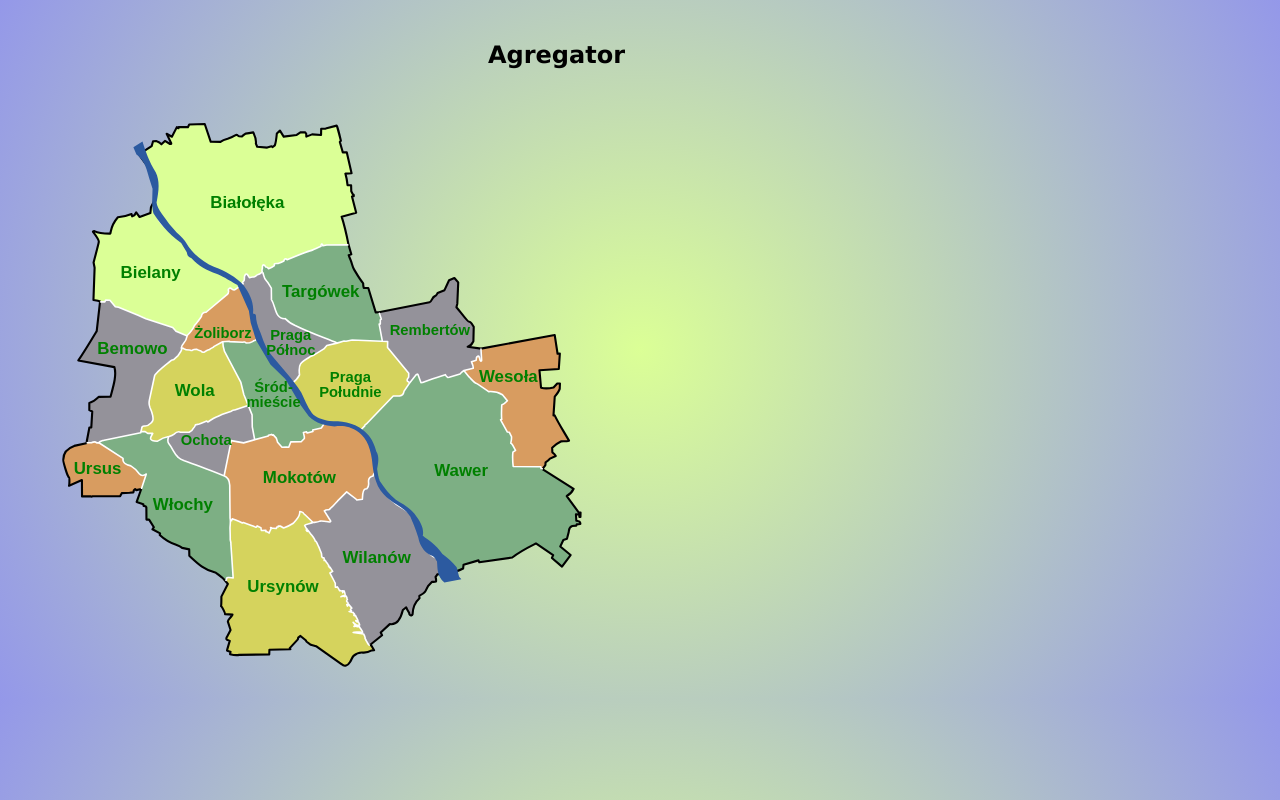
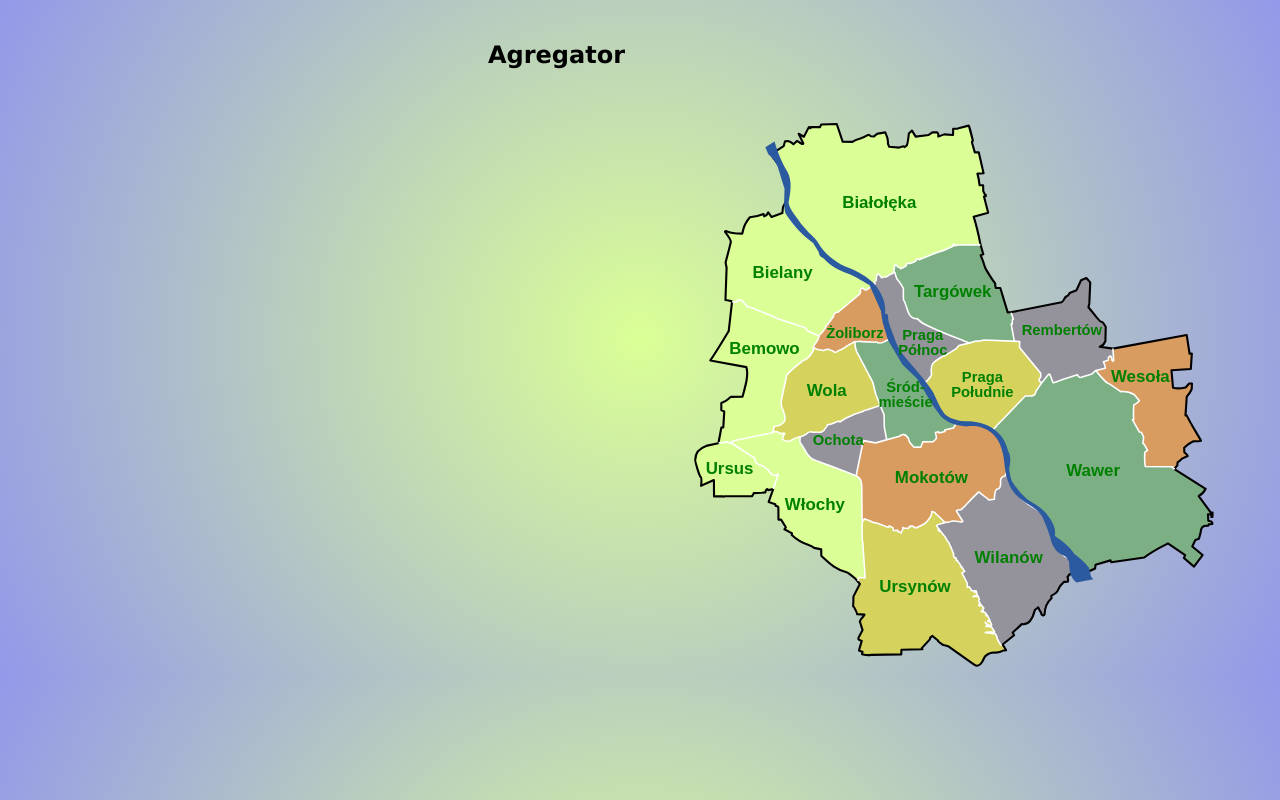
Before and after one commit to Sankti/React_Adventure, a React (Create React App) app: page / in a window 1280 px wide. Built offline with nearby package versions, Linux system fonts and the light colour scheme.

Commit message:
Updating map component & styling

```diff
--- a/src/components/warsaw-map/warsaw-map.component.jsx
+++ b/src/components/warsaw-map/warsaw-map.component.jsx
@@ -22,15 +22,15 @@ function SvgComponent(props) {
           d="M178.129 158.395c.329 28.15 13.658 50.02 38.938 60.924 4.688 2.017 13.37 8.198 22.86 22 4.576 6.657 5.816 15.873 13.619 24.555 14.843 14.49 28.133 21.088 49.586 25.736 12.475 2.695 27.015 11 39.649 25.848-3.41 2.461-6.41 4.301-10.614 7.697-5.189 4.192-7.59-5.636-12.092-1.638-1.589 1.231-1.993 2.01-.811 4.415.517 4.44-1.516 5.89-3.52 7.538l-39.1 32.79c-6.949-.322-8.315 3.608-8.938 8.256-2.773 4.04-5.256 8.038-9.035 12.22-3.086 2.696-5.426 5.752-6.385 9.663-1.944 2.98-4.19 6.049-6.466 8.728-1.642 1.931-3.965 3.843-4.776 6.009l-21.296-8.78-6.273-7.393-50.856-16.354-14.786-6.721-36.966-15.01-6.05-.897-10.305-12.322-8.065-.448-1.568 3.36-8.646-.295c-4.853-2.75-8.937-2.587-12.863-3.152L65.54 284l-1.929-10.006s9.457-35.741 9.886-39.06c.474-3.67-6.977-13.735-10.894-18.852-.47-.614.885-2.111 2.334-1.522 8.525 4.284 20.184 4.906 30.38 4.822 2.036-8.87 1.821-16.646 14.3-31.046 9.016-1.145 17.77-2.9 25.868-6.19l1.14 4.386 4.148-1.802 3.538-5.598 6.474 8.838 20.384-7.506 1.085-11.027z"
           fill="#7daf84"
         />
-        <path
+        <path className="district" id="bemowo"
           d="M240.77 413.136c-.904 5.31-2.98 10.178-6.884 14.336-4.731 5.04-4.77 8.244-3.416 11.387-1.076 3.796-4.527 8-6.833 11.444l-8.768 8.084c-4.333-.695-6.9 3.972-9.394 5.467 0 0-25.332 20.164-26.365 25.12-4.077 19.553-6.617 30.174-9.844 45.82-1.53 7.389 1.138 13.949 1.138 13.949s4.14 9.344 5.182 15.43c1.252 7.323 1.018 9.681-3.191 13.833-2.942 2.9-7.953 6.047-11.955 5.773-6.509-.445-5.284 3.16-5.865 5.46l-1.823 7.329-69.173 13.949c-3.566 1.322-7.335 1.566-10.483 5.124h-3.345c-4.32-3.95-7.24-1.614-10.255-.055l-9.491.07.466-1.68 5.183-27.377 3.617-.24 1.809-30.14-5.546-2.532v-13.623c5.252-1.375 11.252-5.145 18.083-11.573l22.062-.241c5.499-20.164 11.928-40.779 7.354-56.06l-68.235-12.658c12.424-18.272 23.546-36.87 34.72-55.456l6.507-55.842 8.854.338 1.568-3.361 8.065.448 10.306 12.322 6.049.896 36.966 15.01 14.786 6.722 50.856 16.354 6.273 7.393z"
           fill="#94929a"
         />
-        <path
+        <path className="district" id="ursus"
           d="M73.723 615.522l45.656 29.496c-1.555 8.688 8.031 12.924 14.754 14.185 5.89 3.389 10.098 7.187 15.947 14.997 5.839 7.054 9.74 1.965 13.371.434l-9.354 28.354-9.504 2.115-2.268-1.856-2.474 2.062-.824 4.123-7.216.824-14.843.619-2.886 5.566-52.157.206c-1.882 1.48-3.28 1.029-4.535 0l-15.668.412-.206-30.923-24.41 10.633c.673-.135 1.395-15.142-.329-15.993-2.073.686-11.792-31.846-10.514-33.603.01-11.51 5.781-20.568 20.616-25.77l23.126-5.415 9.491-.402c3.015-1.559 5.934-3.896 10.255.055z"
           fill="#d89c60"
         />
-        <path
+        <path className="district" id="wlochy"
           d="M152.752 596.568L83.58 610.517c-3.566 1.322-7.157 1.388-10.027 4.827l45.827 29.674c-1.555 8.688 8.031 12.924 14.754 14.185 5.89 3.389 10.098 7.187 15.947 14.997 5.839 7.054 9.74 1.965 13.371.434l-9.506 28.958-8.734 23.981 12.576 4.33.412 3.092 3.71.618 1.65 2.268.206 23.09h4.948l9.07 14.43-2.68 3.917 14.432 7.834-.619 3.092c7.531 7.084 18.146 14.276 30.98 18.486 3.953 1.297 7.522 2.211 11.464 5.788l13.346 2.913.234 12.197c14.525 13.42 27.558 26.919 50.414 32.18 7.83 5.23 9.987 6.67 18.618 15.898l2.271-6.62c.168-1.284 3.765.089 11.713.271l-4.308-64.14c.567-4.528-1.806-6.284-1.185-10.654.044-7.461-.64-18.981-.453-20.866.653-6.56 1.097-12.812.058-17.557l-.608-62.313c-.568-9.14-4.453-15.281-10.754-17.7-25.01-9.878-50.02-19.765-75.236-28.408-4.235-1.575-8.509-3.217-11.18-6.204-2.673-2.987-5.575-5.65-9.281-12.41-3.688-6.726-7.199-11.723-9.072-14.139-1.903-2.454-1.664-9.12-.264-13.106-7.815 1.17-14.96 4.593-21.77 8.85-19.245-1.2-11.17-8.705-8.29-15.011h-9.41l-4.928-3.36h-8.066l.088.126z"
           fill="#7daf84"
         />
--- a/src/components/warsaw-map/warsaw-map.styles.scss
+++ b/src/components/warsaw-map/warsaw-map.styles.scss
@@ -1,6 +1,7 @@
 .warsaw-map {
     width: auto;
     height: 70vh;
+    float: right;
 
     .district {
         fill: rgb(219,255,150);
```
Also changed, not shown: 1 other file (tests, documents, lock files or other folders).
